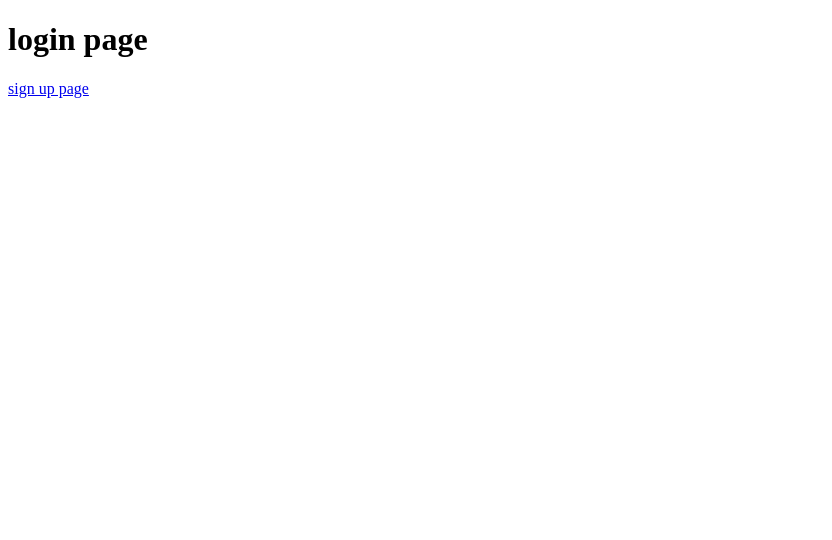
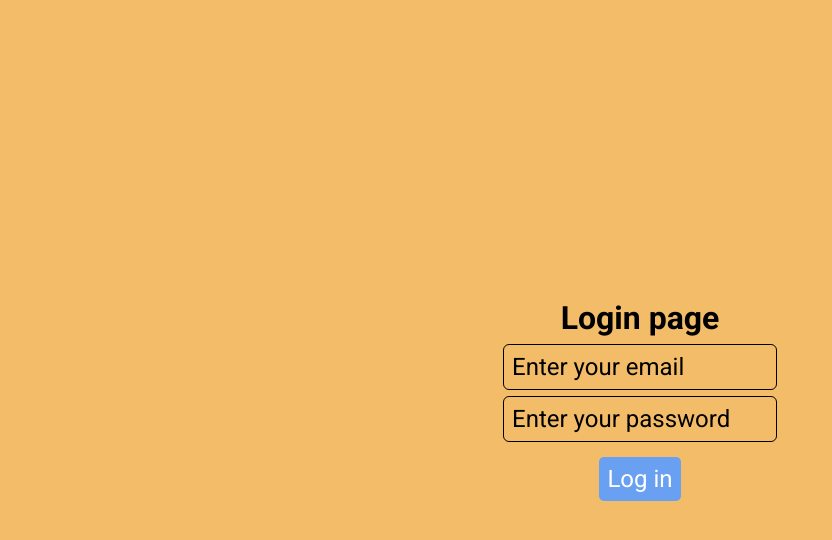
Before and after one commit to N1tingale/Year2Year, a React (Vite) app in the folder frontend/: page /login in a window 1280 px wide. Shown: the top 540 px of the page, without its empty margins (0-832 px from the left). Built offline with nearby package versions, Linux system fonts and the light colour scheme.

Commit message:
started work on login page

```diff
--- a/frontend/src/App.jsx
+++ b/frontend/src/App.jsx
@@ -2,7 +2,7 @@ import { Route, Routes } from "react-router-dom"
 import Login from "./pages/Login/Login"
 import SignUp from "./pages/SignUp/SignUp"
 import Home from "./pages/Home/Home"
-
+import './App.scss'
 // Main App component, holds the routes that lead to other pages
 function App() {
 
--- a/frontend/src/App.scss
+++ b/frontend/src/App.scss
@@ -0,0 +1,8 @@
+@import 'https://fonts.googleapis.com/css?family=Roboto:300,400,600,700';
+
+* {
+    margin: 0;
+    padding: 0;
+    font-family: "Roboto";
+
+}
--- a/frontend/src/pages/Login/Login.jsx
+++ b/frontend/src/pages/Login/Login.jsx
@@ -1,8 +1,14 @@
+import './Login.scss'
+
 export default function Login(){
     return (
-        <>
-            <h1>login page</h1>
-            <a href="/signup">sign up page</a>
-        </>
+        <div className='content-container'>
+           <h1 className='header'>Login page</h1>
+           <div className='login-container'>
+               <input className='input-box' type="email" placeholder='Enter your email'/>
+               <input className='input-box' type="password" placeholder='Enter your password'/>
+               <button className='login-button'>Log in</button>
+           </div>
+        </div>
     )
 }
--- a/frontend/src/pages/Login/Login.scss
+++ b/frontend/src/pages/Login/Login.scss
@@ -0,0 +1,49 @@
+@import '../../variables.scss';
+
+.content-container {
+    width: 100vw;
+    height: 100vh;
+    background-color: $base;
+    display: flex;
+    justify-content: center;
+    align-items: center;
+    flex-direction: column;
+
+    .login-container {
+        display: flex;
+        flex-direction: column;
+        justify-content: center;
+        align-items: center;
+
+        .header {
+            font-size: 2.5rem;
+        }
+        .input-box {
+            border: none;
+            outline: 1px solid black;
+            margin-top: 0.5rem;
+            padding: 0.5rem;
+            border-radius: 5px;
+            background-color: inherit;
+            font-size: 1.5rem;
+            width: 20vw;
+            &::placeholder {
+                color: black;
+            }
+        }
+        .login-button {
+            border: none;
+            outline: none;
+            margin-top: 1rem;
+            padding: 0.5rem;
+            border-radius: 5px;
+            color: white;
+            font-size: 1.5rem;
+            background-color: $complementary;
+            &:hover {
+                cursor: pointer;
+            }
+        }
+    }
+
+}
--- /dev/null
+++ b/frontend/src/variables.scss
@@ -0,0 +1,2 @@
+$base: #f2bc69;
+$complementary: #69a0f2;
```
